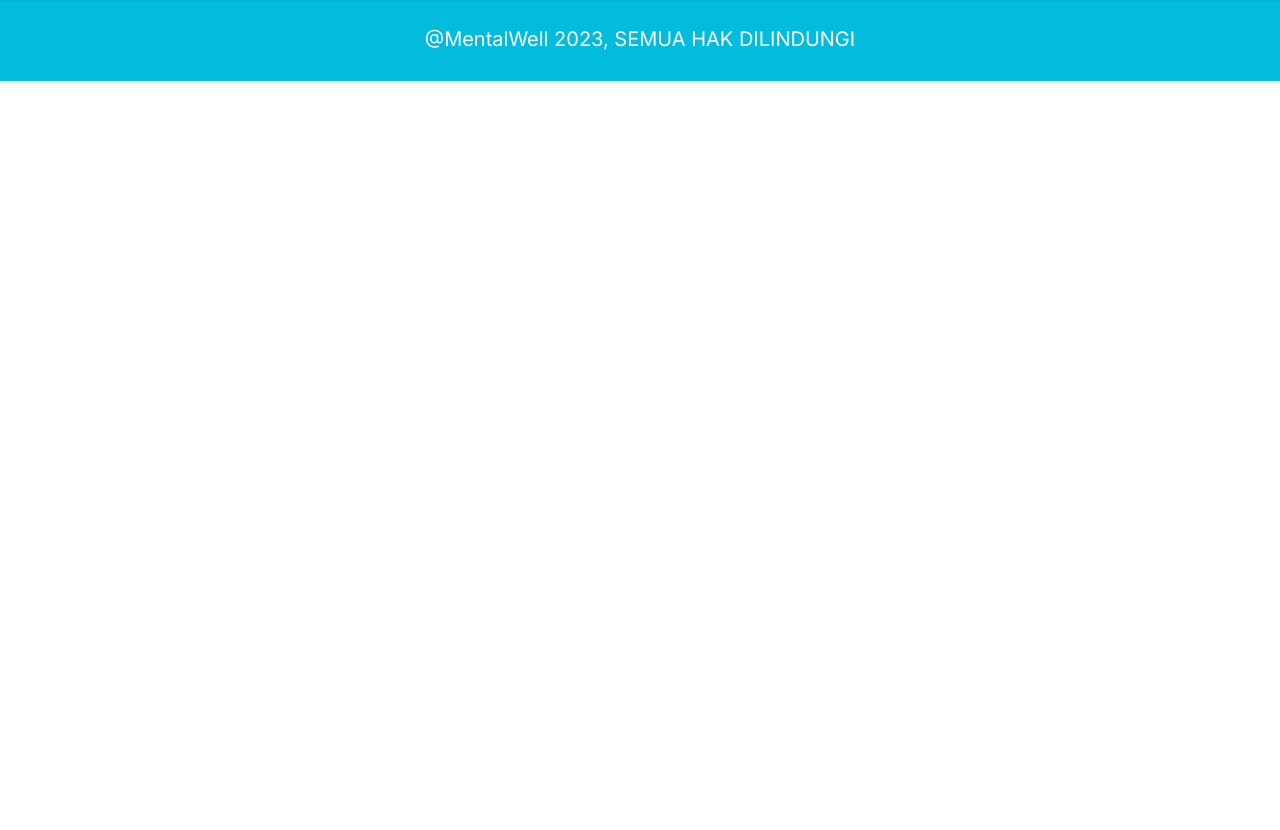
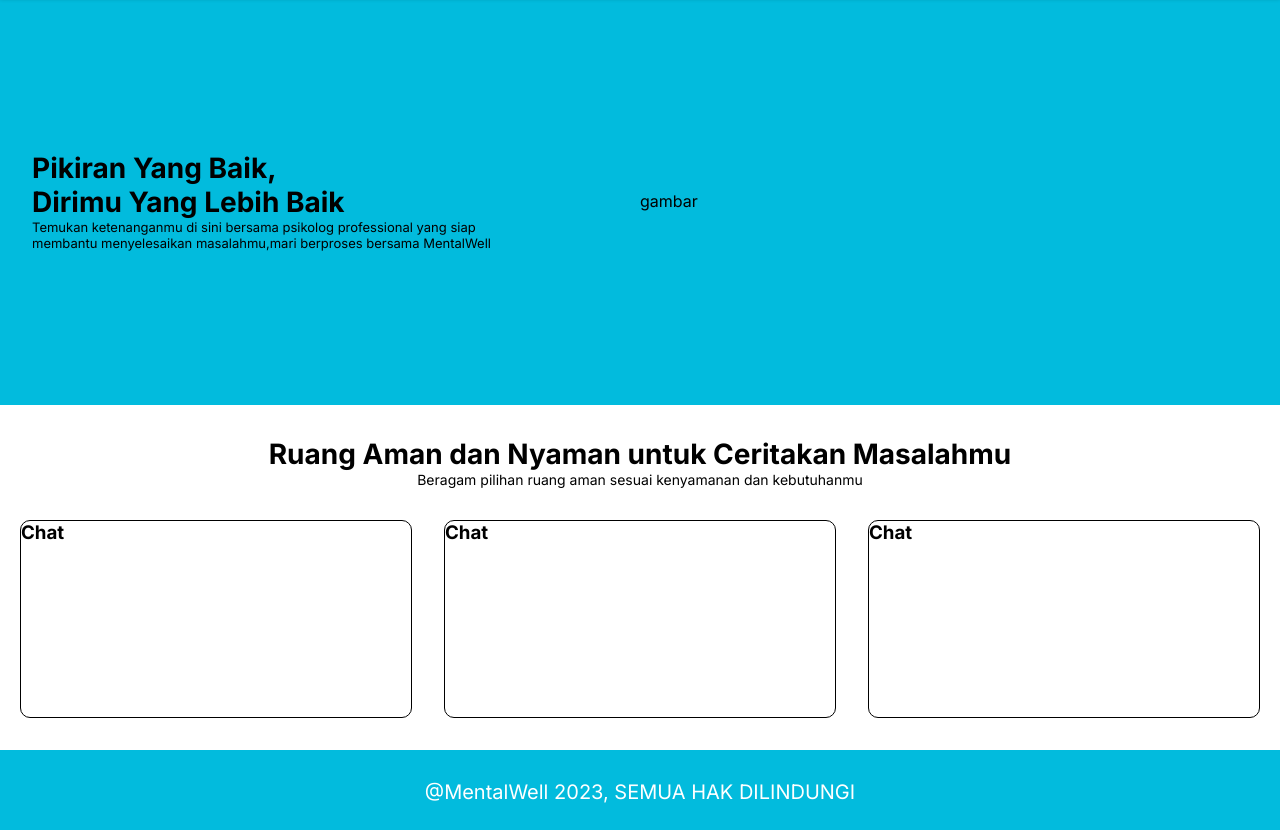
Before and after one commit to auni-st/mentalwell-frontend, a website: page src/scripts/templates/index.html in a window 1280 px wide. Shown: the part 93-923 px from the top of the page. Before the commit the page ends 800 px from the top, so only its background shows below. Drawn offline with Linux system fonts and the light colour scheme.

Commit message:
penambahan di beranda

```diff
--- a/src/scripts/styles/style.css
+++ b/src/scripts/styles/style.css
@@ -8,11 +8,16 @@
 body {
   font-family: 'Inter', sans-serif;
   background-color: white;
+  min-height: 100vh;
+  flex: 1;
+  display: flex;
+  flex-direction: column;
 }
 
 .navbar {
   background-color: white;
   display: grid;
+  width: 100%;
   grid-template-columns: 1fr 1fr;
   gap: 2 rem;
   height: 90px;
@@ -31,7 +36,7 @@
 }
 
 .navbar .navbar-brand h1 {
-    color: #02BBDD;
+  color: #02bbdd;
   text-transform: uppercase;
 }
 
@@ -50,11 +55,10 @@
   width: 95px;
   height: 40px;
   border-radius: 30px;
-    background-color: #02BBDD;
-
+  background-color: #02bbdd;
 }
 
-.navbar .navbar-list .navbar-list-item{
+.navbar .navbar-list .navbar-list-item {
   text-decoration: none;
   display: flex;
   align-items: center;
@@ -65,7 +69,7 @@
   list-style: none;
 }
 
-.navbar .navbar-list .navbar-list-item .list-item a{
+.navbar .navbar-list .navbar-list-item .list-item a {
   text-decoration: none;
   list-style: none;
   color: black;
@@ -73,10 +77,70 @@
   font-weight: 500px;
 }
 
+.jumbotron {
+  width: 100%;
+  height: 408px;
+  background-color: #02bbdd;
+  display: grid;
+  grid-template-columns: 1fr 1fr;
+  align-items: center;
+}
+
+.hero {
+  justify-content: flex-start;
+  margin-left: 2rem;
+}
+
+.hero h2 {
+  font-size: 28px;
+  font-weight: 700;
+}
+.hero p {
+  font-size: 13px;
+}
+
+main {
+  display: flex;
+  flex-direction: column;
+}
+
+.content {
+  display: flex;
+  flex-direction: column;
+  text-align: center;
+  margin-top: 2rem;
+}
+.content h2 {
+  font-size: 28px;
+  font-weight: 700;
+}
+
+.content p {
+    font-size: 14px;
+}
+
+.container-konsultasi {
+    margin-top: 2rem;
+    display: flex;
+    flex-direction: colum;
+    justify-content: center;
+    gap: 2rem;
+    width: 100%;
+}
+
+.container-konsultasi  .content-konsultasi {
+    border: 1px solid black;
+    border-radius: 10px;
+    width: 390px;
+    height: 196px;
+}
+
 footer {
   font-size: 20px;
   padding: 1.5em;
-    background-color: #02BBDD;
+  height: 20px;
+  background-color: #02bbdd;
+  color: #fff;
+  margin-top: 2rem;
   text-align: center;
-    color: #fff;
 }
--- a/src/scripts/templates/index.html
+++ b/src/scripts/templates/index.html
@@ -20,14 +20,36 @@
           <li class="list-item"><a href="#">Tentang Kami</a></li>
         </ul>
         <div class="button">
-            <button type="submit">Masuk</button>
+          <button type="submit">Masuk</button>
         </div>
       </div>
     </header>
     <div class="jumbotron">
-      <div class="hero"></div>
+      <div class="hero">
+          <h2>Pikiran Yang Baik, <br> Dirimu Yang Lebih Baik</h2>
+          <p>Temukan ketenanganmu di sini bersama psikolog professional yang siap <br />membantu menyelesaikan masalahmu,mari berproses bersama MentalWell</p>
+      </div>
+      <div>
+        <p>gambar</p>
+      </div>
     </div>
-    <main></main>
+    <main>
+        <div class="content">
+          <h2>Ruang Aman dan Nyaman untuk Ceritakan Masalahmu</h2>
+          <p>Beragam pilihan ruang aman sesuai kenyamanan dan kebutuhanmu</p>
+        </div>
+        <div class="container-konsultasi">
+          <div class="content-konsultasi">
+            <h3>Chat</h3>
+          </div>
+          <div class="content-konsultasi">
+            <h3>Chat</h3>
+          </div>
+          <div class="content-konsultasi">
+            <h3>Chat</h3>
+          </div>
+        </div>
+    </main>
     <footer>
       <span>@MentalWell 2023, SEMUA HAK DILINDUNGI</span>
     </footer>
```
Lines whose indentation alone changed are shown as unchanged.
